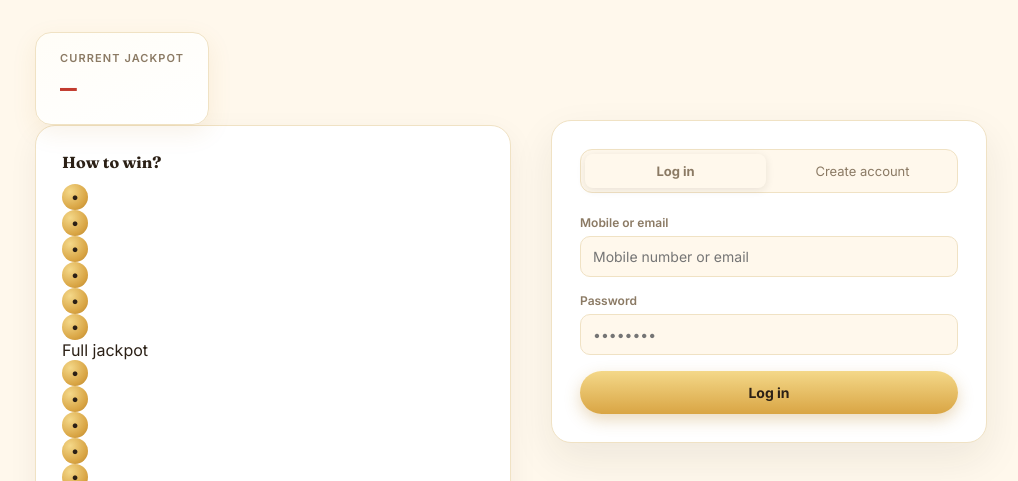
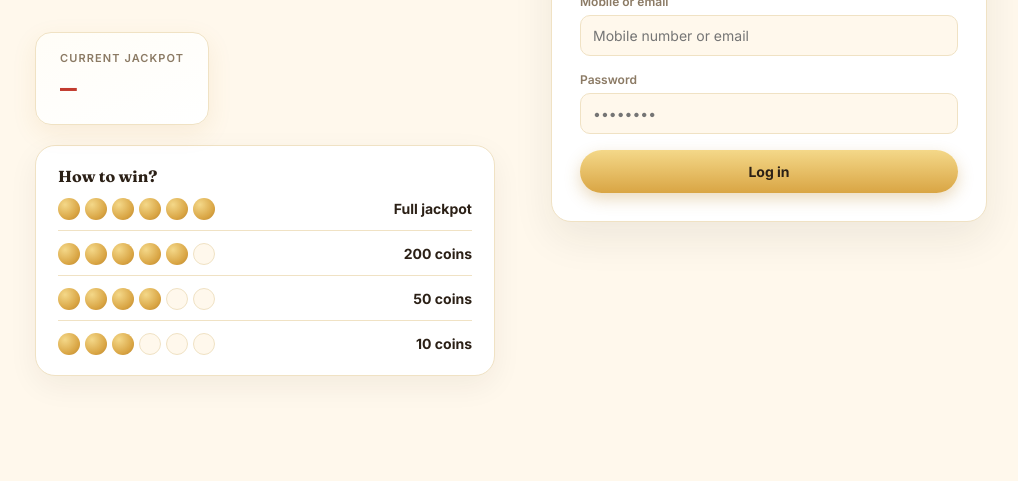
Before and after one commit to lackday/lackyday, a website: page public/index.html in a window 1280 px wide. Shown: the part 319-800 px from the top of the page, without its empty margins (129-1147 px from the left). Drawn offline with Linux system fonts and the light colour scheme; no server answers.

Commit message:
Update styles.css

```diff
--- a/public/styles.css
+++ b/public/styles.css
@@ -134,3 +134,13 @@
 .toast.error { border-color: var(--red); color: var(--red); }
 .toast.success { border-color: var(--green); color: var(--green); }
 .admin-input { width: 90px; padding: 7px 10px; }
+
+/* prize preview table (auth screen) */
+.prize-preview-card { margin-top: 20px; max-width: 460px; padding: 20px 22px; }
+.prize-table { display: flex; flex-direction: column; gap: 12px; }
+.prize-row { display: flex; align-items: center; justify-content: space-between; gap: 12px; padding-bottom: 10px; border-bottom: 1px solid var(--border); }
+.prize-row:last-child { border-bottom: none; padding-bottom: 0; }
+.prize-balls { display: flex; gap: 5px; }
+.mini-ball-muted { width: 22px; height: 22px; border-radius: 50%; background: var(--cream); border: 1px solid var(--border); display: inline-flex; align-items: center; justify-content: center; font-size: 8px; color: transparent; }
+.prize-table .mini-ball-gold { width: 22px; height: 22px; font-size: 8px; color: transparent; }
+.prize-amount { font-weight: 700; color: var(--ink); font-size: 14px; white-space: nowrap; }
```
